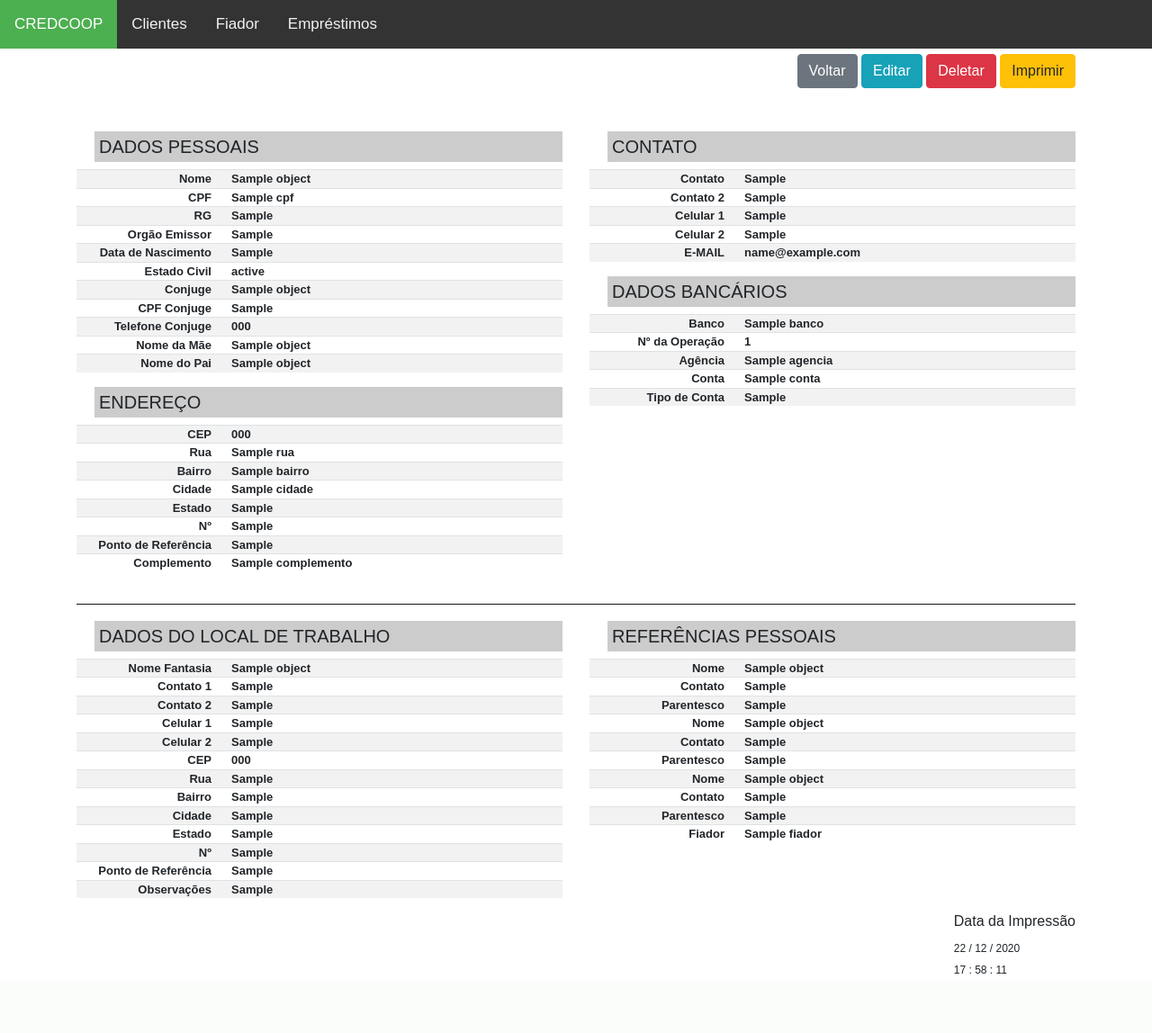
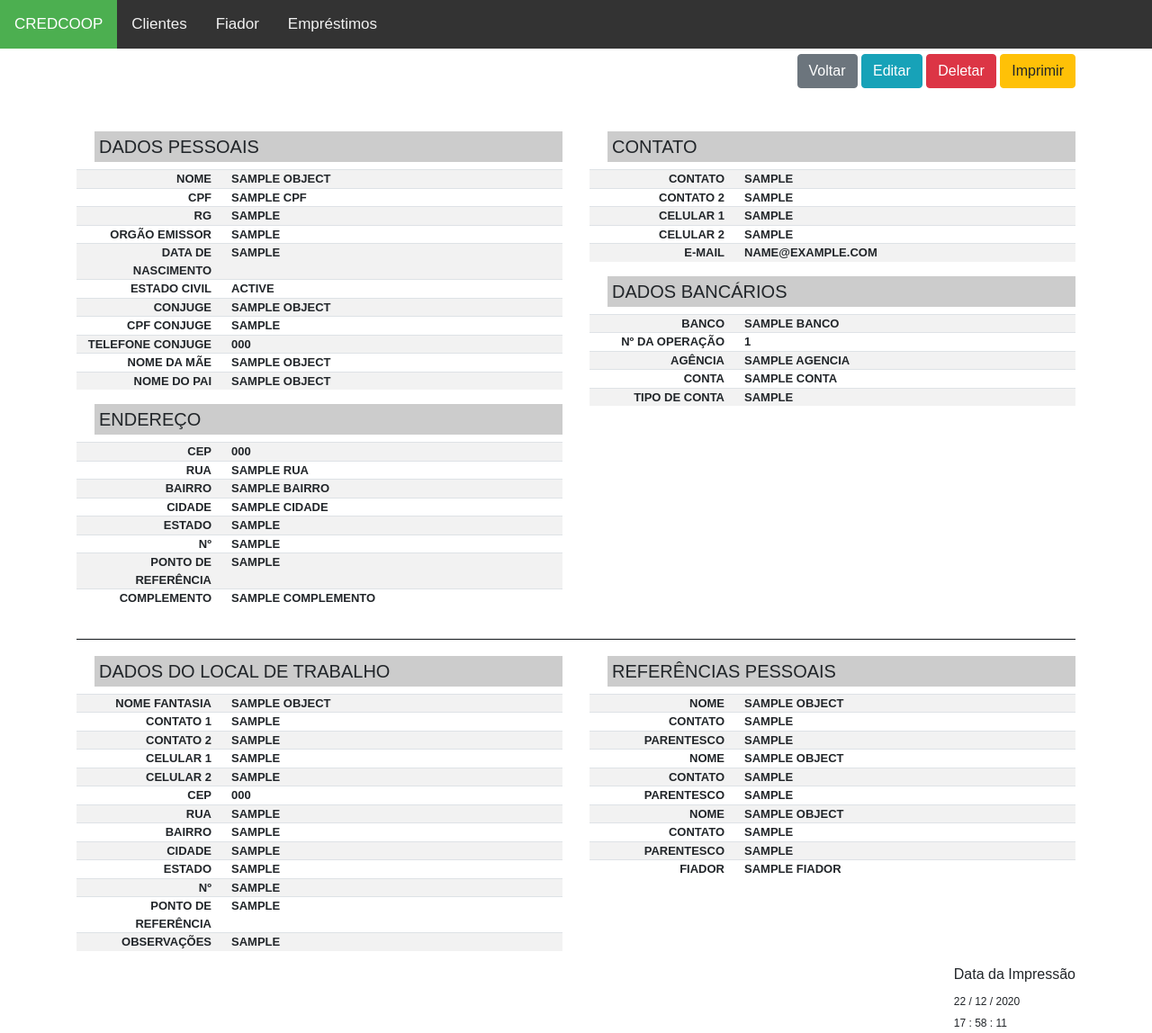
Before and after one commit to israelwerther/esctop, a Django app: template projeto/cliente/templates/cliente_detail.html in a window 1280 px wide. Shown: the whole page at 90% size. Before the commit the page ends 1082 px from the top, so only its background shows below. Run offline with Django 3.2, Linux system fonts and the light colour scheme; the template is opened without the code that fills it: most values are stand-ins (such as "Sample title", 1, 10 or a date in 2020); lists and menus that the app fills with data are empty; some libraries are stand-ins or nearby versions.

Commit message:
texto todo maiusculo em detalhes cpf

```diff
--- a/projeto/cliente/templates/cliente_detail.html
+++ b/projeto/cliente/templates/cliente_detail.html
@@ -69,12 +69,15 @@
     .myDiv {
         border: 5px outset rgb(121, 121, 121);
         height: 350px;
-
+        text-transform: uppercase;
     }
     .myDiv1 {
         border: 5px outset rgb(121, 121, 121);
         height: 200px;
 
+    }
+    div.a {
+        text-transform: uppercase;
     }
 
 </style>
@@ -97,7 +100,7 @@
     <div class="row">
         <div class="col-sm-6">
             <div class="row">
-                <div class="col-sm-12 mydiv">
+                <div class="col-sm-12 a">
                     <table class="table table-striped">
                         <h5>DADOS PESSOAIS</h5>
                         <tbody>
@@ -182,7 +185,7 @@
                         </tbody>
                     </table>
                 </div>
-                <div class="col-sm-12 mydiv">
+                <div class="col-sm-12 a">
                     <table class="table table-striped">
                         <h5>ENDEREÇO</h5>
                         <tbody>
@@ -241,7 +244,7 @@
         </div>
         <div class="col-sm-6">
             <div class="row">
-                <div class="col-sm-12 mydiv">
+                <div class="col-sm-12 a">
                     <table class="table table-striped">
                         <h5>CONTATO</h5>
                         <tbody>
@@ -278,7 +281,7 @@
                         </tbody>
                     </table>
                 </div>
-                <div class="col-sm-12 mydiv">
+                <div class="col-sm-12 a">
                     <table class="table table-striped">
                         <h5>DADOS BANCÁRIOS</h5>
                         <tbody>
@@ -323,7 +326,7 @@
     <div class="row">
         <div class="col-sm-6">
             <div class="row">
-                <div class="col-sm-12">
+                <div class="col-sm-12 a">
                     <table class="table table-striped">
                         <h5>DADOS DO LOCAL DE TRABALHO</h5>
                         <tbody>
@@ -412,7 +415,7 @@
         </div>
         <div class="col-sm-6">
             <div class="row">
-                <div class="col-sm-12">
+                <div class="col-sm-12 a">
                     <table class="table table-striped">
                         <h5>REFERÊNCIAS PESSOAIS</h5>
                         <tbody>
```
